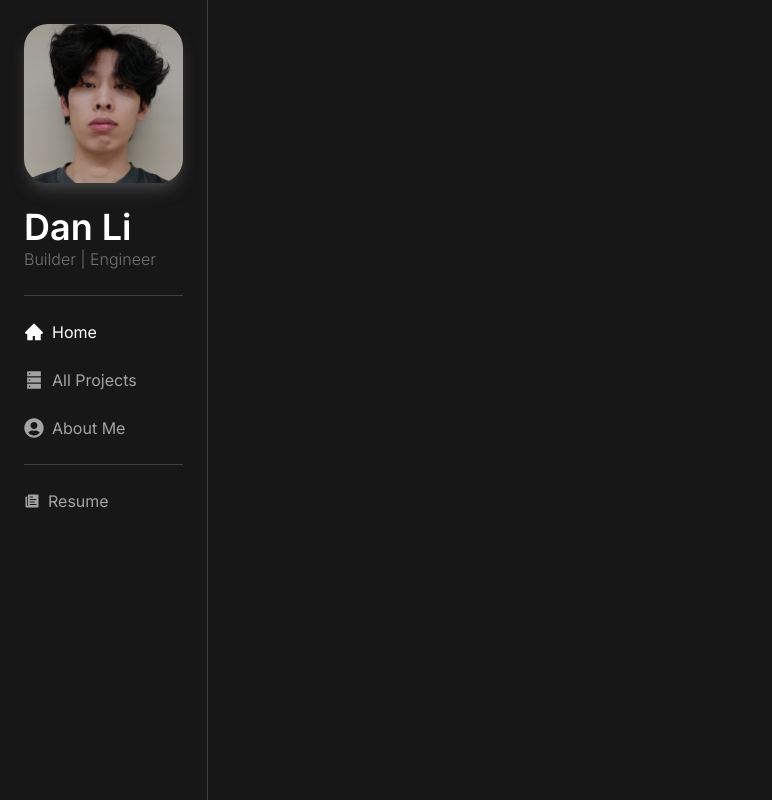
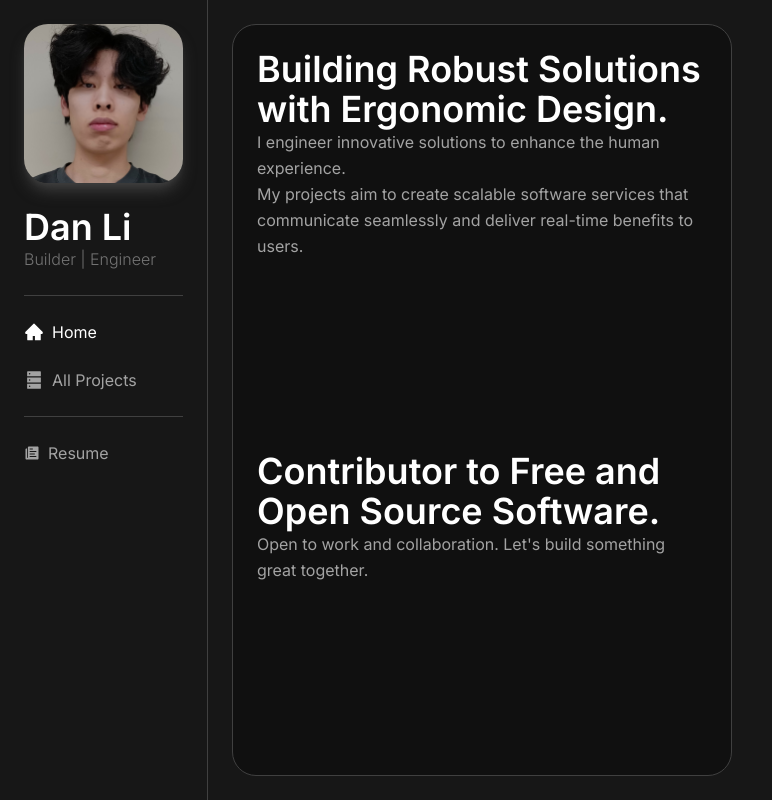
Before and after one commit to danmxli/Vcsualizer, a Next.js app in the folder gitcomet/: page / in a window 1280 px wide. Shown: the whole page, without its empty margins (0-772 px from the left). Built offline with nearby package versions, Linux system fonts and the light colour scheme.

Commit message:
main card basic ui

```diff
--- a/gitcomet/app/page.tsx
+++ b/gitcomet/app/page.tsx
@@ -4,9 +4,13 @@ import MainCard from '@/components/home/main-card'
 
 export default function Home() {
   return (
-    <main className="flex min-h-screen bg-neutral-900">
+    <main className="flex bg-neutral-900">
       <Navbar />
-      <MainCard />
+      <div className='flex-1'>
+        <div className='h-screen overflow-y-scroll scrollbar-hide grid grid-cols-2 gap-6 p-6'>
+          <MainCard />
+        </div>
+      </div>
     </main>
   )
 }
--- a/gitcomet/components/home/main-card.tsx
+++ b/gitcomet/components/home/main-card.tsx
@@ -2,8 +2,17 @@ import React, { useState, useEffect } from "react"
 
 const MainCard = () => {
     return (
-        <div>
+        <div className="w-full p-6 rounded-3xl bg-neutral-950/50 border border-neutral-700 grid gap-6 leading-relaxed">
+            <div>
+                <h1 className="text-white text-4xl font-semibold">Building Robust Solutions with Ergonomic Design.</h1>
+                <p className="text-neutral-400">I engineer innovative solutions to enhance the human experience.</p>
+                <p className="text-neutral-400">My projects aim to create scalable software services that communicate seamlessly and deliver real-time benefits to users. </p>
+            </div>
 
+            <div>
+                <h1 className="text-white text-4xl font-semibold">Contributor to Free and Open Source Software.</h1>
+                <p className="text-neutral-400">Open to work and collaboration. Let&#39;s build something great together.</p>
+            </div>
         </div>
     )
 }
--- a/gitcomet/components/navbar.tsx
+++ b/gitcomet/components/navbar.tsx
@@ -14,7 +14,7 @@ const Navbar = () => {
     const Menus = [
         { id: "home", title: "Home", href: "/", icon: <AiFillHome /> },
         { id: "projects", title: "All Projects", href: "/projects", icon: <AiFillDatabase /> },
-        { id: "about", title: "About Me", href: "/about", icon: <FaUserCircle /> }
+        // { id: "about", title: "About Me", href: "/about", icon: <FaUserCircle /> }
     ];
 
     return (
```
